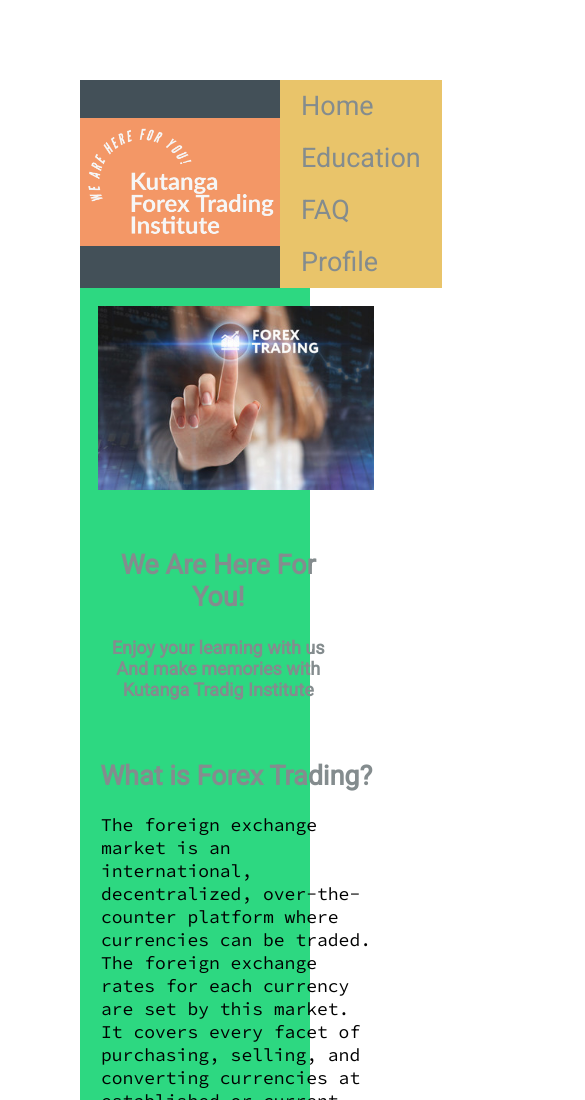
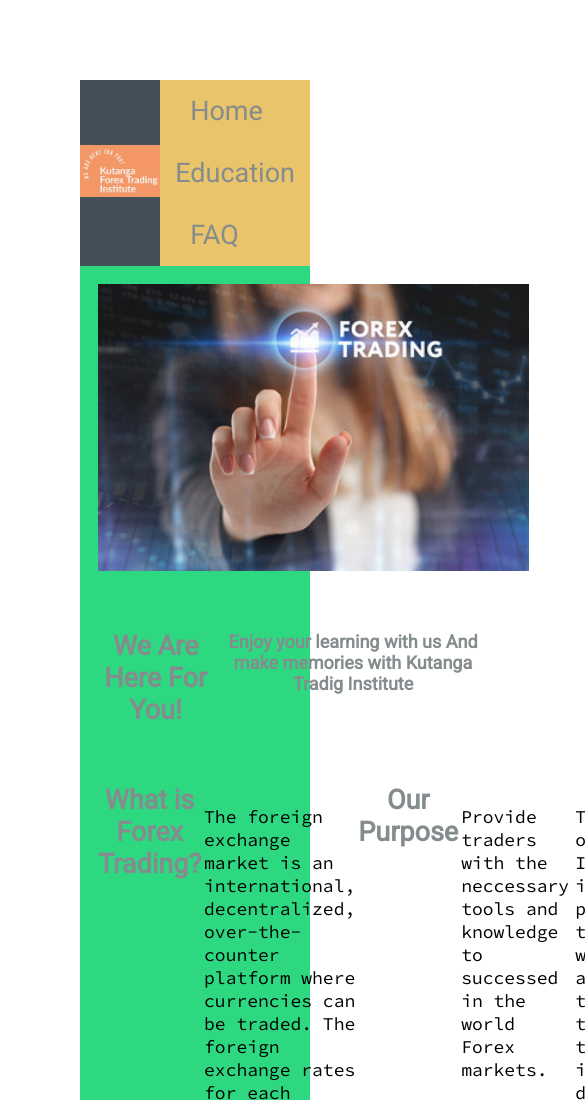
Before and after one commit to GilbertKabunyu/wdd130, a plain HTML site: page forex_trading/index.html in a window 390 px wide. Shown: the top 1100 px of the page, 585 px wide, since content can reach past the window. Drawn offline with Linux system fonts and the light colour scheme.

Commit message:
add meadia queries and remove profile link

```diff
--- a/forex_trading/index.html
+++ b/forex_trading/index.html
@@ -19,7 +19,7 @@
                 <a href="index.html">Home</a>
                 <a href="education.html">Education</a>
                 <a href="faq.html">FAQ</a>
-                <a href="component.html">Profile</a>
+
             </nav>
         </header>
         <main class="home-grid">
--- a/forex_trading/styles/style.css
+++ b/forex_trading/styles/style.css
@@ -1,4 +1,11 @@
+
 @import url('https://fonts.googleapis.com/css2?family=Roboto&family=Source+Code+Pro&display=swap');
+
+*,
+*::before,
+*::after {
+    box-sizing: border-box
+}
 
 :root {
     /* change the values below to your colors from your palette */
@@ -245,7 +252,8 @@ p {
     justify-content: center;
     background-color: #2dd881;
 }
-.headline{
+
+.headline {
     text-align: center;
 }
 
@@ -607,3 +615,63 @@ button {
 .moveDown {
     margin-top: 3em;
 }
+
+/*************************************************
+*
+*       Media Query
+*
+**************************************************/
+
+@media screen and (max-width:900px) {
+
+    header,
+    main,
+    footer {
+        display: flex;
+    }
+
+    h1,
+    h2,
+    h3,
+    h4,
+    h5,
+    h6 {
+        letter-spacing: unset;
+    }
+
+    #content {
+        max-width: 100%;
+    }
+
+    section {
+        display: flex;
+        flex-direction: row;
+        align-items: start;
+        justify-content: space-around;
+    }
+
+    nav {
+        display: block;
+    }
+
+    #logo_link {
+        background-color: unset;
+        width: auto;
+    }
+
+    nav a {
+        display: block;
+        padding: 15px;
+    }
+
+    footer {
+        margin-top: 25px;
+        padding: 1em;
+        box-sizing: border-box;
+    }
+
+    footer p {
+        padding: 2em;
+    }
+
+}
```
Also changed, not shown: forex_trading/contactus.html (+0 -1 lines), forex_trading/education.html (+1 -1 lines), forex_trading/faq.html (+1 -1 lines), index.html (+3 -0 lines).
